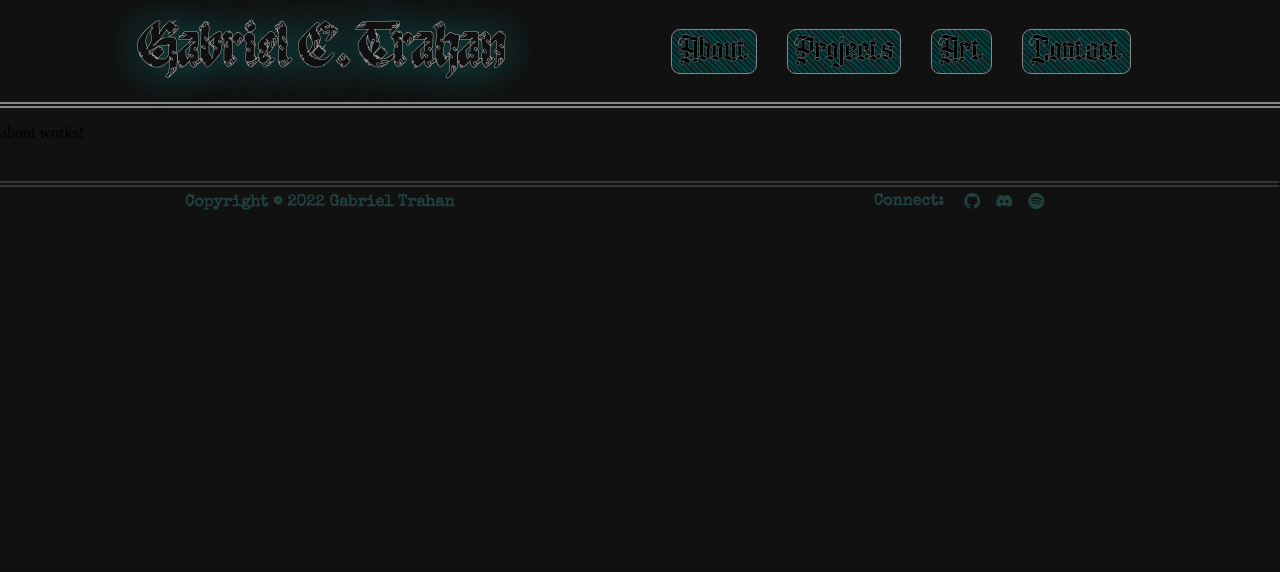
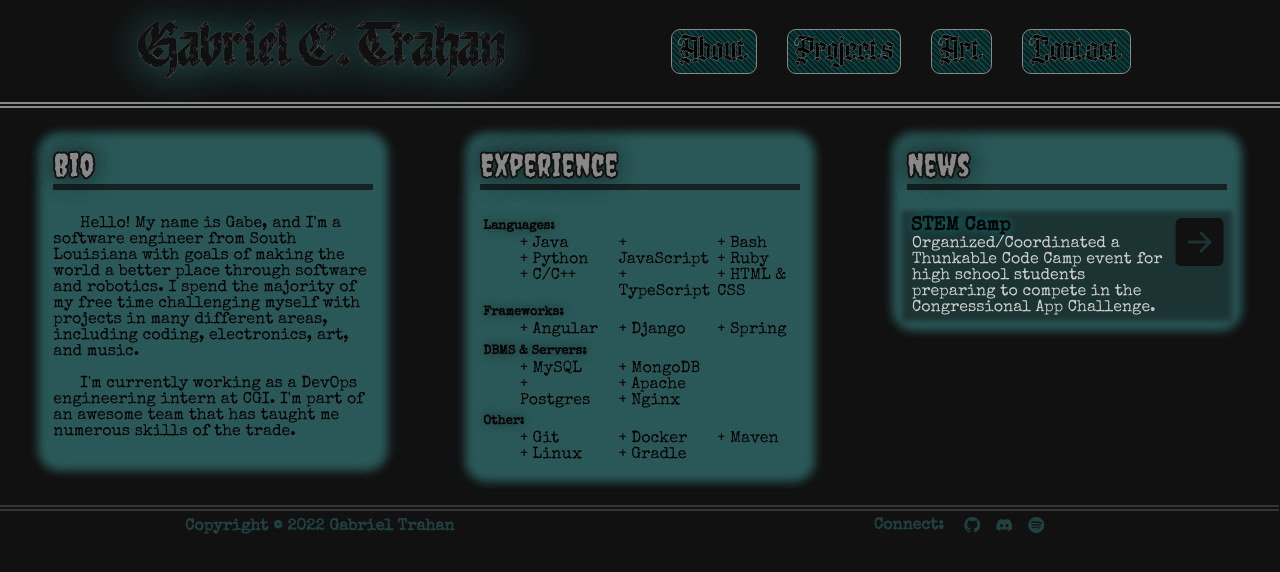
Before and after one commit to theokoles7/portfolio, an Angular app in the folder ui/: page /about in a window 1280 px wide. Shown: the top 572 px of the page. Built offline with nearby package versions, Linux system fonts and the light colour scheme.

Commit message:
Styling tweaks

```diff
--- a/ui/src/app/app.module.ts
+++ b/ui/src/app/app.module.ts
@@ -17,6 +17,7 @@ import { QuizzlerComponent } from './pages/projects/quizzler/quizzler.component'
 import { DrSudokuComponent } from './pages/projects/dr-sudoku/dr-sudoku.component';
 import { NotFoundComponent } from './pages/not-found/not-found.component';
 import { ProjectBlockComponent } from './components/project-block/project-block.component';
+import { NewsBlockComponent } from './components/news-block/news-block.component';
 
 @NgModule({
   declarations: [
@@ -33,7 +34,8 @@ import { ProjectBlockComponent } from './components/project-block/project-block.
     QuizzlerComponent,
     DrSudokuComponent,
     NotFoundComponent,
-    ProjectBlockComponent
+    ProjectBlockComponent,
+    NewsBlockComponent
   ],
   imports: [
     BrowserModule,
--- a/ui/src/app/components/nav/nav.component.scss
+++ b/ui/src/app/components/nav/nav.component.scss
@@ -33,8 +33,8 @@ div.outer{
       font-family: Franklin;
       font-size: 5vw;
       color: $black;
-      -webkit-text-stroke: .5px $white;
-      text-shadow: .025em .025em 40px rgba($teal3, .5);
+      -webkit-text-stroke: .25px $gray2;
+      text-shadow: .025em .025em 40px rgba($teal2, .5);
 
       &:hover{
         cursor: pointer;
--- /dev/null
+++ b/ui/src/app/components/news-block/news-block.component.html
@@ -0,0 +1,15 @@
+<div class="outer">
+
+  <div class="inner">
+
+    <h3 class="name">{{name}}</h3>
+
+    <p class="description">{{description}}</p>
+
+  </div>
+
+  <a href="{{url}}">
+    <i class="bi bi-arrow-right-square-fill"></i>
+  </a>
+
+</div>
--- /dev/null
+++ b/ui/src/app/components/news-block/news-block.component.scss
@@ -0,0 +1,68 @@
+@import "../../../styles.scss";
+
+div.outer{
+  background-color: rgba($black, .5);
+  box-shadow: 0px 0px 5px 5px rgba($black, .5);
+  width: 100%;
+  margin-top: 15px;
+
+  display: flex;
+  flex-direction: row;
+  justify-content: space-between;
+  align-items: top;
+
+  div.inner{
+    display: flex;
+    flex-direction: column;
+    justify-content: flex-start;
+    align-items: center;
+    width: 100%;
+  }
+
+  h3.name{
+    margin: 0;
+    padding-left: 3%;
+    width: 100%;
+
+    font-family: Type;
+    font-size: 1.5vw;
+    text-shadow: 0px 0px 10px $teal4;
+
+    @media only screen and (max-width: 768px){
+      font-size: 5vw;
+      margin-bottom: 1%;
+    }
+  }
+
+  p.description{
+    margin: 0;
+    padding-left: 2%;
+
+    font-family: Type;
+    font-size: 1em;
+    color: $gray1;
+
+    @media only screen and (max-width: 768px){
+      font-size: .75em;
+      width: 100%;
+    }
+  }
+
+  a{
+    border: none;
+    background-color: transparent;
+    color: $black;
+    font-size: 3em;
+    margin-right: 1%;
+    margin-left: 1%;
+
+    @media only screen and (max-width: 768px){
+      font-size: 2em;
+    }
+
+    i:hover{
+      cursor: pointer;
+      text-shadow: 0px 0px 10px $teal3;
+    }
+  }
+}
--- /dev/null
+++ b/ui/src/app/components/news-block/news-block.component.ts
@@ -0,0 +1,18 @@
+import { Component, Input, OnInit } from '@angular/core';
+
+@Component({
+  selector: 'gt-news-block',
+  templateUrl: './news-block.component.html',
+  styleUrls: ['./news-block.component.scss']
+})
+export class NewsBlockComponent implements OnInit {
+  @Input() name!: string;
+  @Input() description!: string;
+  @Input() url!: string;
+
+  constructor() { }
+
+  ngOnInit(): void {
+  }
+
+}
--- a/ui/src/app/pages/about/about.component.html
+++ b/ui/src/app/pages/about/about.component.html
@@ -1 +1,51 @@
-<p>about works!</p>
+<div class="outer">
+
+  <div class="section">
+
+    <h2 class="section-header">Bio</h2>
+
+    <p class="section-content">
+      Hello! My name is Gabe, and I'm a software engineer from South Louisiana with goals
+      of making the world a better place through software and robotics. I spend the majority
+      of my free time challenging myself with projects in many different areas, including
+      coding, electronics, art, and music.
+    </p>
+
+    <p class="section-content">
+      I'm currently working as a DevOps engineering intern at CGI. I'm part of an awesome
+      team that has taught me numerous skills of the trade.
+    </p>
+
+  </div>
+
+  <div class="section">
+
+    <h2 class="section-header">Experience</h2>
+
+    <div class="list" *ngFor="let l of lists">
+
+      <h4 class="list-title">{{l.title}}:</h4>
+
+      <ul class="content-list">
+        <li *ngFor="let i of l.items">+ {{i}}</li>
+      </ul>
+
+    </div>
+
+  </div>
+
+  <div class="section">
+
+    <h2 class="section-header">News</h2>
+
+    <ng-container *ngFor="let n of news">
+      <gt-news-block
+        [name]="n.title"
+        [description]="n.description"
+        [url]="n.url"
+      ></gt-news-block>
+    </ng-container>
+
+  </div>
+
+</div>
--- a/ui/src/app/pages/about/about.component.scss
+++ b/ui/src/app/pages/about/about.component.scss
@@ -0,0 +1,80 @@
+@import "../../../styles.scss";
+
+div.outer{
+
+  display: flex;
+  justify-content: space-around;
+
+  @media only screen and (max-width: 768px){
+    flex-direction: column;
+  }
+
+  div.section{
+    align-self: flex-start;
+
+    margin-top: 3%;
+    width: 25%;
+
+    background-color: rgba($teal2, .3);
+    box-shadow: 0px 0px 10px 15px rgba($teal2, .3);
+    border-radius: .5em;
+
+    @media only screen and (max-width: 768px){
+      margin-top: 12%;
+      width: 85%;
+      margin-left: auto;
+      margin-right: auto;
+    }
+
+    h2.section-header{
+      font-family: Creep;
+      font-size: 2em;
+      color: $gray2;
+      -webkit-text-stroke: .06em $black;
+      text-shadow: 0px 0px 25px $black;
+      margin-top: 0;
+
+      border-bottom: solid .2em rgba($black, .75);
+
+      @media only screen and (max-width: 768px){
+        font-size: 1.5em;
+        -webkit-text-stroke: .075em $black;
+      }
+    }
+
+    p.section-content{
+      text-indent: 20pt;
+      font-family: Type;
+    }
+
+    div.list{
+      margin-bottom: 1%;
+
+      display: flex;
+      flex-direction: column;
+
+      h4.list-title{
+        font-family: Type;
+        font-size: 1vw;
+        text-shadow: 0px 0px 10px rgba($black, .5);
+
+        margin: 1%;
+
+        @media only screen and (max-width: 768px){
+          font-size: 5vw;
+        }
+      }
+
+      ul{
+        font-family: Type;
+        list-style-type: none;
+        margin: 0;
+        column-count: 3;
+
+        @media only screen and (max-width: 768px){
+          column-count: 2;
+        }
+      }
+    }
+  }
+}
--- a/ui/src/app/pages/about/about.component.ts
+++ b/ui/src/app/pages/about/about.component.ts
@@ -6,6 +6,40 @@ import { Component, OnInit } from '@angular/core';
   styleUrls: ['./about.component.scss']
 })
 export class AboutComponent implements OnInit {
+  lists: Array<any> = [
+    {
+      "title": "Languages",
+      "items": [
+        "Java", "Python", "C/C++", "JavaScript", "TypeScript", "Bash", "Ruby", "HTML & CSS"
+      ]
+    },
+    {
+      "title": "Frameworks",
+      "items": [
+        "Angular", "Django", "Spring"
+      ]
+    },
+    {
+      "title": "DBMS & Servers",
+      "items": [
+        "MySQL", "Postgres", "MongoDB", "Apache", "Nginx"
+      ]
+    },
+    {
+      "title": "Other",
+      "items": [
+        "Git", "Linux", "Docker", "Gradle", "Maven"
+      ]
+    },
+  ]
+
+  news: Array<any> = [
+    {
+      "title": "STEM Camp",
+      "description": "Organized/Coordinated a Thunkable Code Camp event for high school students preparing to compete in the Congressional App Challenge.",
+      "url": "https://www.cgi.com/us/en-us/article/corporate-social-responsibility/cgis-summer-stem"
+    }
+  ]
 
   constructor() { }
 
--- a/ui/src/app/pages/home/home.component.html
+++ b/ui/src/app/pages/home/home.component.html
@@ -36,20 +36,19 @@
 
     <div class="section">
 
-      <h2 class="sec-header">Section 2</h2>
+      <h2 class="sec-header">Section 4</h2>
 
       <p class="sec-content">
-        Checkout what I'm working on:
       </p>
 
     </div>
 
     <div class="section">
 
-      <h2 class="sec-header">Section 4</h2>
+      <h2 class="sec-header">FEEDBACK WELCOMED</h2>
 
       <p class="sec-content">
-        Lorem ipsum dolor sit amet, consectetur adipiscing elit, sed do eiusmod tempor incididunt ut labore et dolore magna aliqua. Ut enim ad minim veniam, quis nostrud exercitation ullamco laboris nisi ut aliquip ex ea commodo consequat. Duis aute irure dolor in reprehenderit in voluptate velit esse cillum dolore eu fugiat nulla pariatur. Excepteur sint occaecat cupidatat non proident, sunt in culpa qui officia deserunt mollit anim id est laborum.
+        I value any feedback or suggestions you can provide. I'm also always open to suggestions for projects. Just as well, if you're curious about anything or have questions, send me a message by following the "Contact" button above!
       </p>
 
     </div>
--- a/ui/src/app/pages/home/home.component.scss
+++ b/ui/src/app/pages/home/home.component.scss
@@ -47,7 +47,7 @@ div.outer{
         padding-right: 1%;
         margin-top: 0;
 
-        border-bottom: solid .2em $black;
+        border-bottom: solid .2em rgba($black, .75);
 
         @media only screen and (max-width: 768px){
           font-size: 1.5em;
@@ -56,6 +56,7 @@ div.outer{
       }
 
       p.sec-content{
+        text-indent: 20pt;
         font-family: Type;
       }
     }
```
Also changed, not shown: ui/src/assets/images/projects/quizzler1.png (added), 1 other file (tests, documents, lock files or other folders).
